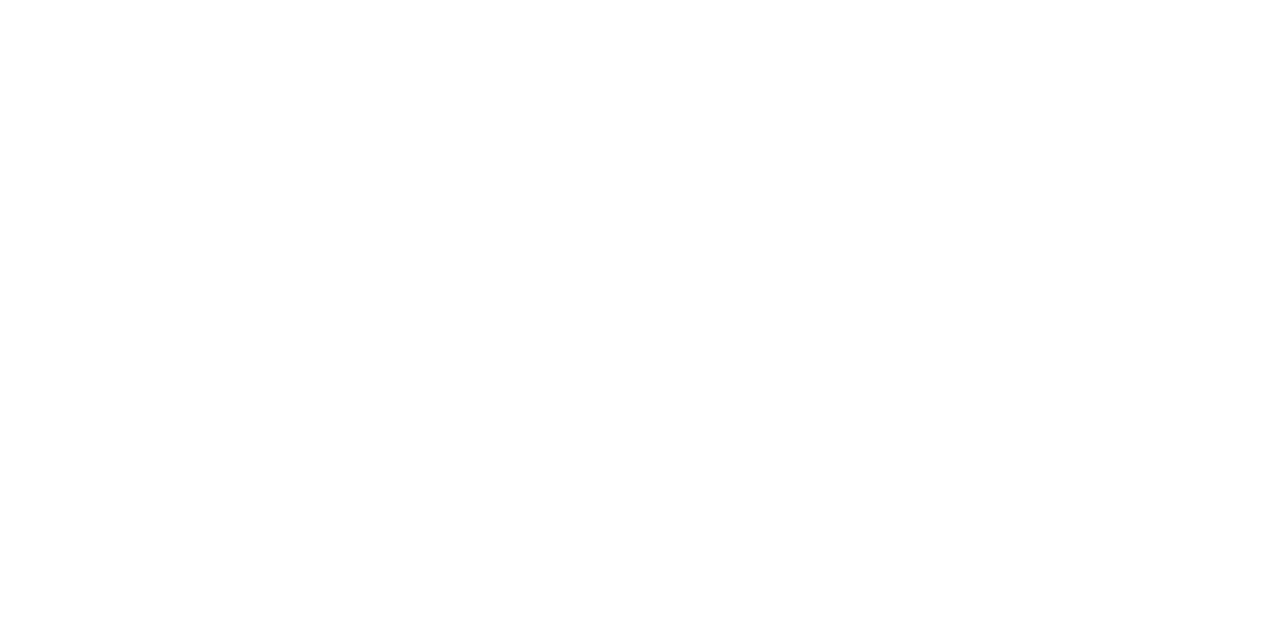
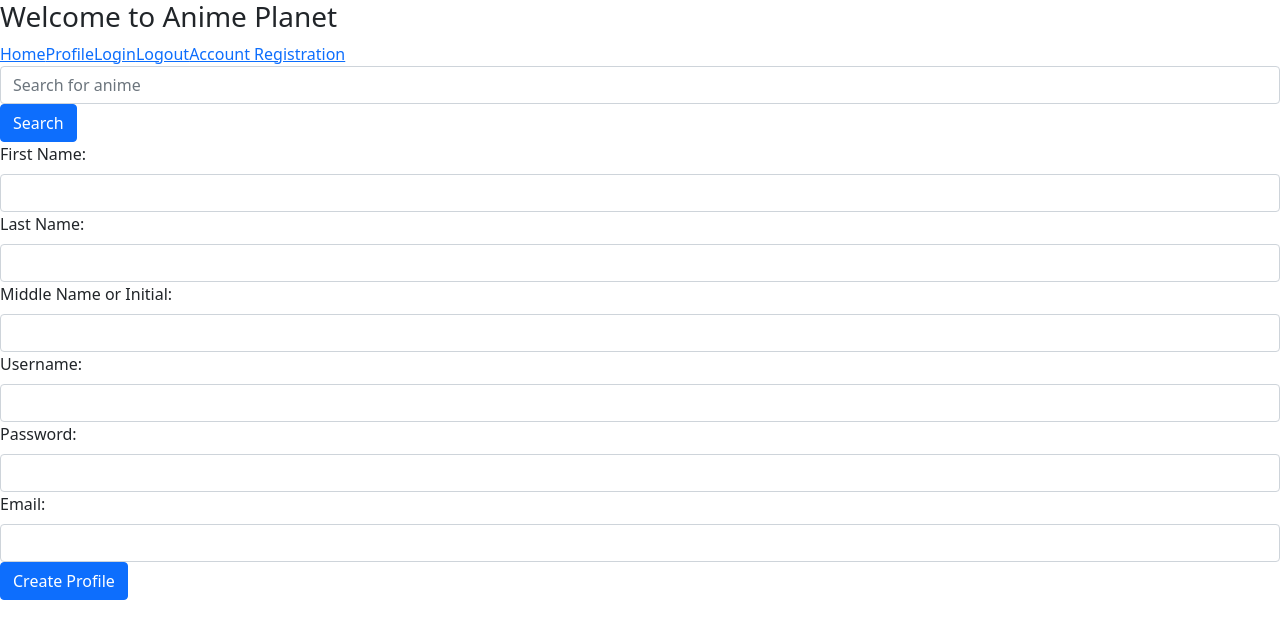
Before and after one commit to JesseArroyo-Romero/React_Anime_Project, a React (Create React App) app: page /AccountRegistration in a window 1280 px wide. Before the commit this address had no page. Shown: the top 638 px of the page. Built offline with nearby package versions, Linux system fonts and the light colour scheme; no server answers.

Commit message:
Working on displaying top 50 anime to HomePage.jsx

```diff
--- a/package.json
+++ b/package.json
@@ -13,6 +13,7 @@
     "react": "^17.0.2",
     "react-bootstrap-validation": "^0.1.11",
     "react-dom": "^17.0.2",
+    "react-redirect": "^1.0.0",
     "react-router-dom": "^6.0.2",
     "react-scripts": "4.0.3",
     "web-vitals": "^1.1.2"
--- /dev/null
+++ b/src/components/AccountRegistration/AccountRegistration.jsx
@@ -0,0 +1,70 @@
+import React, {Component} from 'react';
+import Form from 'react-bootstrap/Form'
+import Button from 'react-bootstrap/Button'
+
+class AccountRegistration extends Component {
+    constructor(props){
+        super(props)
+        this.state = {
+            firstName: '',
+            lastName: '',
+            middleName: '',
+            username: '',
+            password: '',
+            email: ''
+        }
+    }
+
+    handleChange = (event) => {
+        this.setState({
+            [event.target.name]: event.target.value
+        })
+    }
+
+    handleSubmit = (event) => {
+        event.preventDefault()
+        this.props.accountCreation(this.state)
+    }
+
+    render() {
+        return (
+            <div>
+                <Form onSubmit={this.handleSubmit}>
+                    <Form.Group>
+                        <Form.Label>First Name:</Form.Label>
+                        <Form.Control type="text" name="firstName" onChange={this.handleChange} value={this.state.firstName} />
+                    </Form.Group>
+
+                    <Form.Group>
+                        <Form.Label>Last Name:</Form.Label>
+                        <Form.Control type="text" name="lastName" onChange={this.handleChange} value={this.state.lastName} />
+                    </Form.Group>
+
+                    <Form.Group>
+                        <Form.Label>Middle Name or Initial:</Form.Label>
+                        <Form.Control type="text" name="middleName" onChange={this.handleChange} value={this.state.middleName} />
+                    </Form.Group>
+
+                    <Form.Group>
+                        <Form.Label>Username:</Form.Label>
+                        <Form.Control type="text" name="username" onChange={this.handleChange} value={this.state.username} />
+                    </Form.Group>
+
+                    <Form.Group>
+                        <Form.Label>Password:</Form.Label>
+                        <Form.Control type="password" name="password" onChange={this.handleChange} value={this.state.password} />
+                    </Form.Group>
+
+                    <Form.Group>
+                        <Form.Label>Email:</Form.Label>
+                        <Form.Control type="text" name="email" onChange={this.handleChange} value={this.state.email} />
+                    </Form.Group>
+
+                    <Button type="submit">Create Profile</Button>
+                </Form>
+            </div>
+        )
+    }
+}
+
+export default AccountRegistration
--- a/src/components/App.jsx
+++ b/src/components/App.jsx
@@ -5,15 +5,24 @@ import { BrowserRouter as Router, Routes, Route} from 'react-router-dom';
 import ProfilePage from './ProfilePage/ProfilePage';
 import LoginScreen from './LoginScreen/LoginScreen';
 import HomePage from './HomePage/HomePage';
+import AccountRegistration from './AccountRegistration/AccountRegistration';
+import HeaderAndNav from './HeaderAndNav/HeaderAndNav';
 
 
 function App() {
 
+    const [loadData, setLoadData] = useState(false)
     const [user, setUser] = useState({})
+    const [topAnime, setTopAnime] = useState({})
+    const [currentAnime, setCurrentAnime] = useState('')
+
+    useEffect(() => {
+        getTopAnime()
+    })
 
     const loginUser = async (loginUser) => {
         let response = await axios.post('http://127.0.0.1:8000/api/auth/login/', loginUser)
-        localStorage.setItem('token', response.data.token)
+        localStorage.setItem('token', response.data.access)
         getUserJWT();
     }
 
@@ -22,6 +31,7 @@ function App() {
         try {
             const user = jwtDecode(jwt)
             setUser(user)
+            console.log("get user jwt call", user)
             console.log(jwt)
         } catch (error) {
             console.log("Error in decoding JWT token: ", error)
@@ -47,13 +57,25 @@ function App() {
         await axios.post('http://127.0.0.1:8000/api/auth/register/', newUser)
     }
 
+    const getTopAnime = async () => {
+        let response = await axios.get('https://api.jikan.moe/v3/top/anime/1/upcoming')
+        setTopAnime(response.data.top)
+        console.log(response.data.top)
+    }
+
+    // const getCurrentAnime = async (anime) => {
+    //     setCurrentAnime(anime)
+    // }
+
     return (
         <div>
             <Router>
+                <HeaderAndNav logOut={logOut}/>
                 <Routes>
                     <Route path="/Profile" element={<ProfilePage user={user} />} />
                     <Route path="/login" element={<LoginScreen loginUserCall={loginUser} />} />
-                    <Route path="/" element={<HomePage />} />
+                    <Route path="/" element={<HomePage topAnime={topAnime} />} />
+                    <Route path="/AccountRegistration" element={<AccountRegistration accountCreation={registerUser} />} />
                 </Routes>
             </Router>
         </div>
--- /dev/null
+++ b/src/components/HeaderAndNav/HeaderAndNav.css
@@ -0,0 +1,27 @@
+/* Add a black background color to the top navigation */
+.topNav {
+    background-color: #333;
+    overflow: hidden;
+  }
+
+  /* Style the links inside the navigation bar */
+  .topNav a {
+    float: left;
+    color: #f2f2f2;
+    text-align: center;
+    padding: 14px 16px;
+    text-decoration: none;
+    font-size: 17px;
+  }
+
+  /* Change the color of links on hover */
+  .topNav a:hover {
+    background-color: #ddd;
+    color: black;
+  }
+
+  /* Add a color to the active/current link */
+  .topNav a.active {
+    background-color: #04AA6D;
+    color: white;
+  }
--- /dev/null
+++ b/src/components/HeaderAndNav/HeaderAndNav.jsx
@@ -0,0 +1,44 @@
+import React, { Component } from 'react'
+import { Link } from 'react-router-dom'
+import Form from 'react-bootstrap/Form'
+import Button from 'react-bootstrap/Button'
+import { useNavigate } from 'react-router'
+import useForm from '../LoginScreen/useForm'
+import './HeaderAndNav.css'
+
+const HeaderAndNav = (props) => {
+    const {formValues, handleChange, handleSubmit} = useForm()//searchForAnime)
+
+    let navigate = useNavigate()
+
+    // async function searchForAnime() {
+    //     console.log(formValues)
+        // props.SOMETHING.(formValues.searchTerm)
+        // navigate("../anime")
+    //}
+
+    return (
+        <div>
+            <h3>Welcome to Anime Planet</h3>
+            <div>
+                <nav>
+                    <Link to="/">Home</Link>
+                    <Link to="/Profile">Profile</Link>
+                    <Link to="login">Login</Link>
+                    <Link to="/" onClick={() => {props.logout()}}>Logout</Link>
+                    <Link to="/AccountRegistration">Account Registration</Link>
+                    <Form onSubmit={handleSubmit}>
+                        <Form.Group>
+                            <Form.Control type="searchTerm" name="searchTerm" placeholder="Search for anime" onChange={handleChange} required={true} />
+                            <Button variant="primary" type="submit">
+                                Search
+                            </Button>
+                        </Form.Group>
+                    </Form>
+                </nav>
+            </div>
+        </div>
+    );
+}
+
+export default HeaderAndNav;
--- /dev/null
+++ b/src/components/HomePage/HomePage.css
@@ -0,0 +1,5 @@
+.sideScrollOne {
+    background-color: blue;
+    overflow: auto;
+    white-space: nowrap;
+}
--- a/src/components/ProfilePage/ProfilePage.jsx
+++ b/src/components/ProfilePage/ProfilePage.jsx
@@ -10,7 +10,7 @@ const ProfilePage = (props) => {
                     <Table>
                         <tbody>
                             <tr>
-                                <td>First Name: {props.user.firstname}</td>
+                                <td>First Name: {props.user.first_name}</td>
                                 <td>Last Name: {props.user.lastname}</td>
                                 <td>Middle Name: {props.user.middlename}</td>
                                 <td>Username: {props.user.username}</td>
--- a/src/index.js
+++ b/src/index.js
@@ -1,6 +1,6 @@
 import React from 'react';
 import reactDom from 'react-dom'
 import App from './components/App'
-import 'bootstrap/dist/css/bootstrap.css'
+import 'bootstrap/dist/css/bootstrap.min.css'
 
 reactDom.render(<App/>, document.getElementById('root'))
```
Also changed, not shown: src/components/HomePage/HomePage.jsx (+23 -1 lines), src/components/TopAnime/TopAnime.jsx (added, +43 -0 lines), 1 other file (tests, documents, lock files or other folders).
